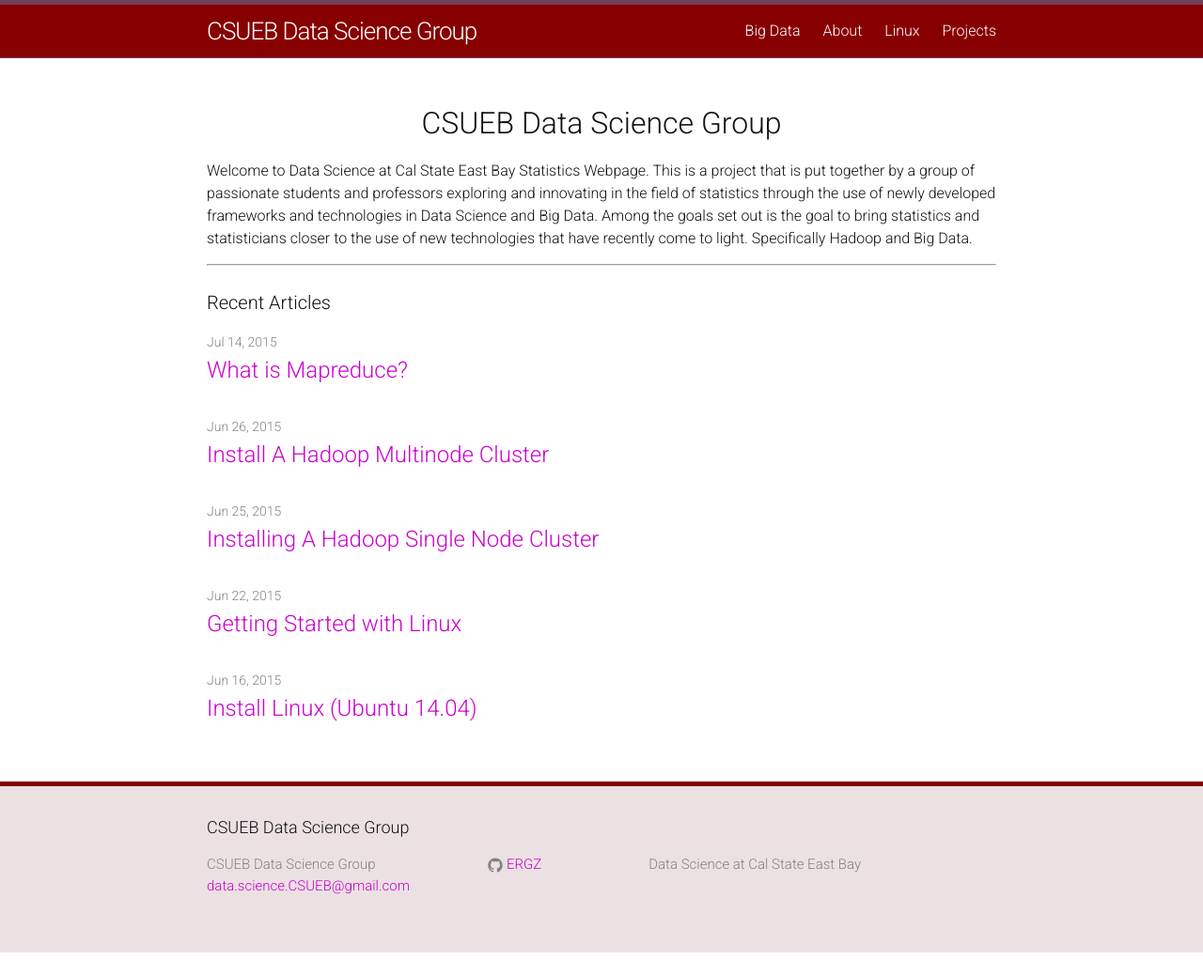
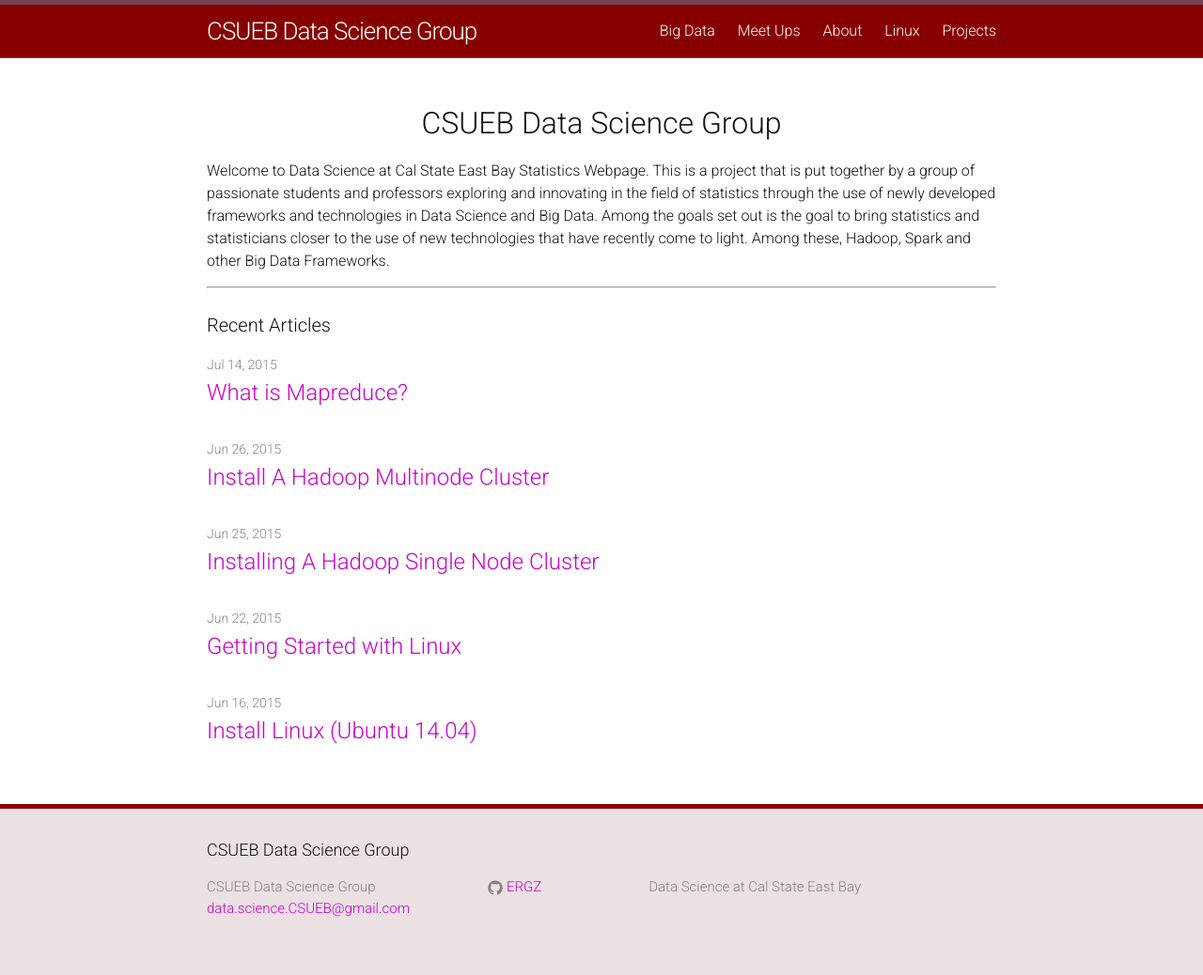
Before and after one commit to jiehu567/CSUEB-Data-Science, a Jekyll site: the page built from index.html, in a window 1280 px wide. Shown: the whole page at 94% size. Built offline with Jekyll 4.4.1, drawn with Linux system fonts in a browser that asks for light colours; Markdown is read by kramdown in place of the engine named in the settings; before the commit the page ends 1014 px from its top, so only the background shows below that.

Commit message:
modified the intro

```diff
--- a/index.html
+++ b/index.html
@@ -7,7 +7,7 @@ layout: default
   <center><h1 class="page-heading"><h1>CSUEB Data Science Group</h1></h1></center>
 
   <p>
-Welcome to Data Science at Cal State East Bay Statistics Webpage. This is a project that is put together by a group of passionate students and professors exploring and innovating in the field of statistics through the use of newly developed frameworks and technologies in Data Science and Big Data. Among the goals set out is the goal to bring statistics and statisticians closer to the use of new technologies that have recently come to light. Specifically Hadoop and Big Data.
+Welcome to Data Science at Cal State East Bay Statistics Webpage. This is a project that is put together by a group of passionate students and professors exploring and innovating in the field of statistics through the use of newly developed frameworks and technologies in Data Science and Big Data. Among the goals set out is the goal to bring statistics and statisticians closer to the use of new technologies that have recently come to light. Among these, Hadoop, Spark and other Big Data Frameworks.
   </p>
   <hr>
   <br>
```
Also changed, not shown: Meetings.md (added, +7 -0 lines).
